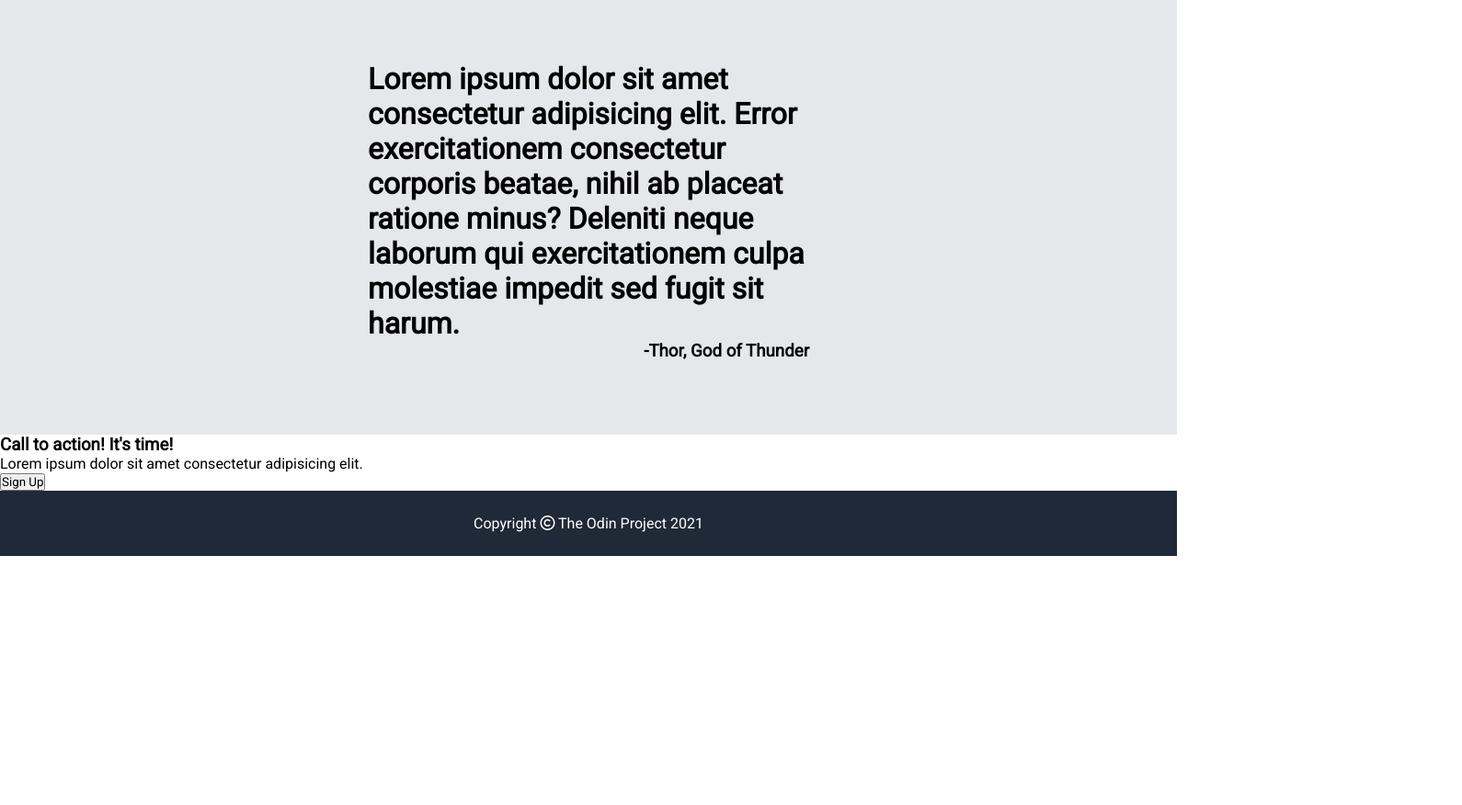
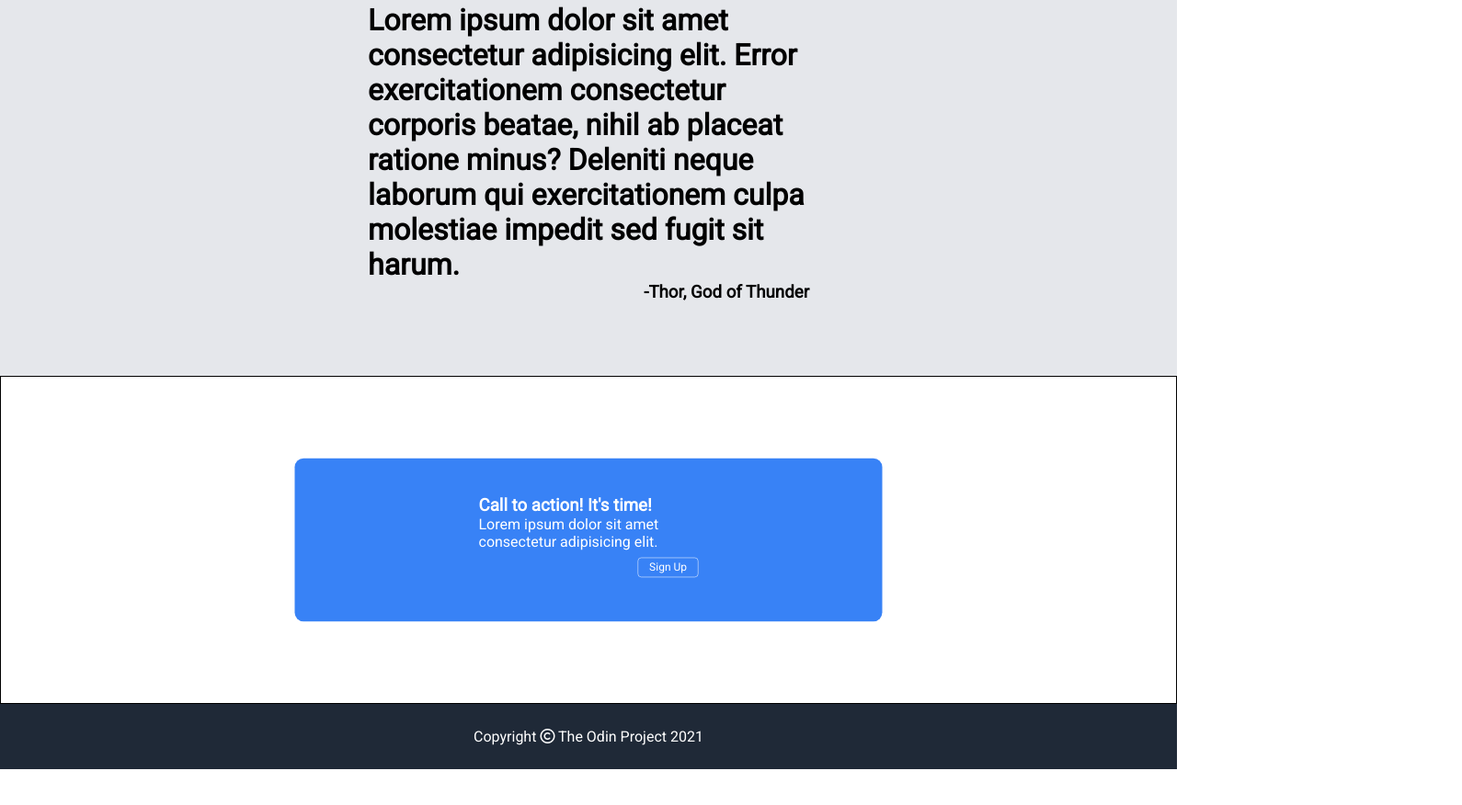
Before and after one commit to vexeval/odin-landingpage, a plain HTML site: page index.html in a window 1280 px wide. Shown: the part 1092-1968 px from the top of the page at 92% size, 1590 px wide, since content can reach past the window. Before the commit the page ends 1768 px from the top, so only its background shows below. Drawn offline with Linux system fonts and the light colour scheme.

Commit message:
Added css for section 4 and resized s3's images
Co-authored-by: NehemyThachaeden

```diff
--- a/index.html
+++ b/index.html
@@ -72,9 +72,11 @@
 		</div>
 
 		<div class="section-4">
-			<h3>Call to action! It's time!</h3>
-			<p>Lorem ipsum dolor sit amet consectetur adipisicing elit.</p>
-			<button>Sign Up</button>
+			<div class="box">
+				<h3>Call to action! It's time!</h3>
+				<p>Lorem ipsum dolor sit amet consectetur adipisicing elit.</p>
+				<div class="btn"><button>Sign Up</button></div>
+			</div>
 		</div>
 
 		<div class="footer">
--- a/style.css
+++ b/style.css
@@ -124,7 +124,7 @@ body {
 	flex-direction: column;
 	justify-content: space-around;
 	align-items: center;
-	padding: 10px; /* Section 3; */
+	padding: 10px;
 }
 
 .section-2 .box-collection {
@@ -133,13 +133,19 @@ body {
 }
 
 .section-2 .box {
-	margin: 4rem;
+	margin: 2rem;
 }
 
 .section-2 .box p {
 	font-size: 1.5rem;
 	text-align: center;
 }
+
+.section-2 .box img {
+	transform: scale(0.7, 0.7);
+}
+
+/* Section 3 */
 
 /* this is the quote of the website */
 .section-3 {
@@ -152,10 +158,55 @@ body {
 	justify-content: end;
 }
 
+/* Section 4 */
+
+.section-4 {
+	background-color: white;
+	border: 1px solid #000;
+}
+
+.section-4 .box {
+	background-color: #3882f6;
+	padding: 5rem 25rem;
+	transform: scale(0.5, 0.5);
+	font-size: 2rem;
+	border-radius: 1.2rem;
+	display: flexbox;
+	/* border: 1px solid #000; */
+}
+
+.section-4 .box h3 {
+	color: white;
+}
+
+.section-4 .box p {
+	color: white;
+}
+
+.section-4 .box button {
+	background-color: transparent;
+	padding: 0.4rem 1.5rem;
+	margin: 1rem 0rem;
+	font-size: 24px;
+	color: white;
+	text-decoration: none;
+	cursor: pointer;
+	border-radius: 0.5rem;
+	border: 1px solid #fff;
+	/* display: flex;
+	justify-content: flex-end; */
+	/* display: none; */
+}
+
+.section-4 .box .btn {
+	display: flex;
+	justify-content: flex-end;
+	align-items: center;
+}
+
 /* This is the footer of the website. */
 
 .footer {
-	position: relative;
 	background: #1f2937;
 	color: white;
 	height: 8.9vh;
```
